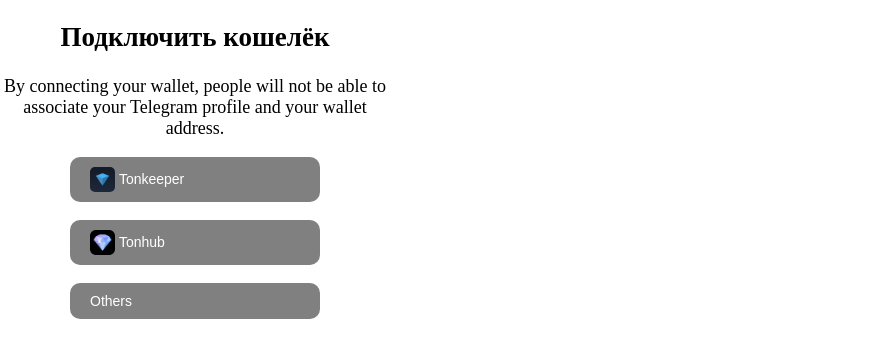
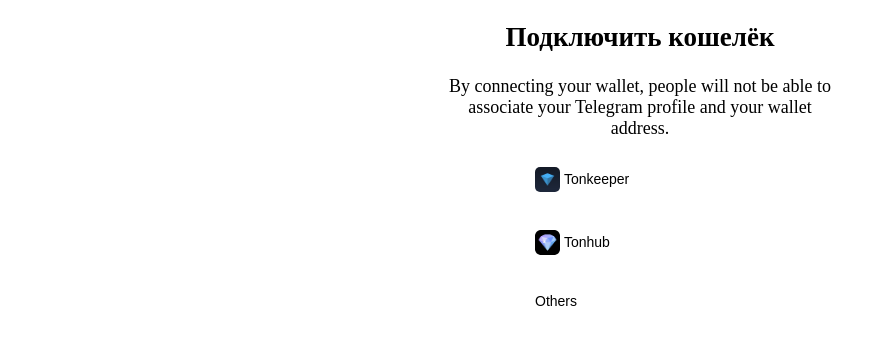
Before and after one commit to yungwine/verification.github.io, a plain HTML site: page index.html in a window 1280 px wide. Shown: the whole page, without its empty margins (0-888 px from the left). Drawn offline with Linux system fonts and the light colour scheme; a script that the page names is missing.

Commit message:
Update style.css

```diff
--- a/style.css
+++ b/style.css
@@ -4,6 +4,14 @@ body {
 	font-size: 18px;
 	color: var(--tg-theme-text-color);
 	background: var(--tg-theme-bg-color);
+	button: --tg-theme-button-color;
+	display: flex;
+	flex-direction: column;
+	align-items: center;
+}
+
+.hint{
+	color: var(--tg-theme-hint-color);
 }
 
 .container {
@@ -34,15 +42,17 @@ font-size: 17px;
 */
 
 .btn {
+    background: var(--tg-theme-button-color);
+	color: var(--tg-theme-button-text-color);
+	border: none;
+	font-size: 18px;
     display: inline-flex;
     align-items: center;
 	padding: 10px 100px;
     vertical-align: middle;
     padding-left: 20px;
 	border: none;
-	background: rgb(128, 128, 128);
 	border-radius: 10px;
-	color: #ffffff;
 	font-weight: 400;
 	font-size: 14px;
 	transition: background .2s linear;
@@ -59,11 +69,11 @@ font-size: 17px;
 	text-align: center;
 }
 
-/*
-var(--tg-theme-bg-color)
+
+/* var(--tg-theme-bg-color)
 var(--tg-theme-text-color)
 var(--tg-theme-hint-color)
 var(--tg-theme-link-color)
 var(--tg-theme-button-color)
 var(--tg-theme-button-text-color)
-*/
+ */
```
